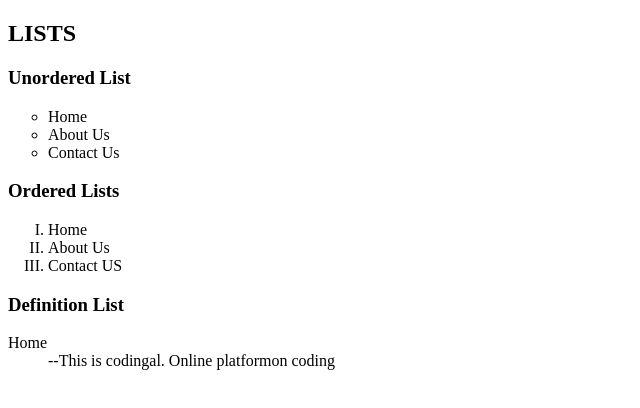
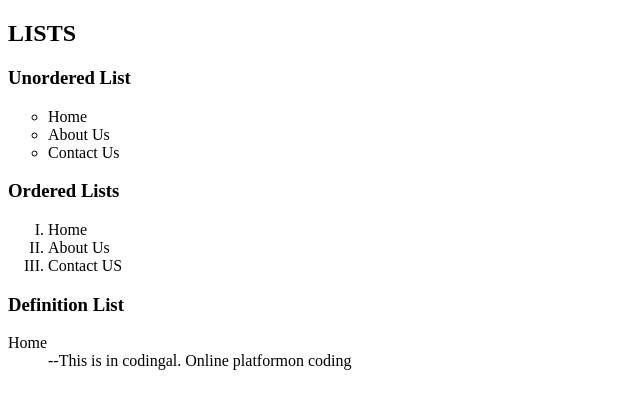
Before and after one commit to DeepaSreeraj/new, a plain HTML site: page index.html in a window 1280 px wide. Shown: the full height of the page, 0-640 px from the left. Drawn offline with Linux system fonts and the light colour scheme.

Commit message:
Update index.html

```diff
--- a/index.html
+++ b/index.html
@@ -23,7 +23,7 @@
   <h3>Definition List</h3>
   <dl>
     <dt>Home
-    <dd>--This is codingal. Online platformon coding</dd>
+    <dd>--This is in codingal. Online platformon coding</dd>
   </dt>
 
   </dl>
```
